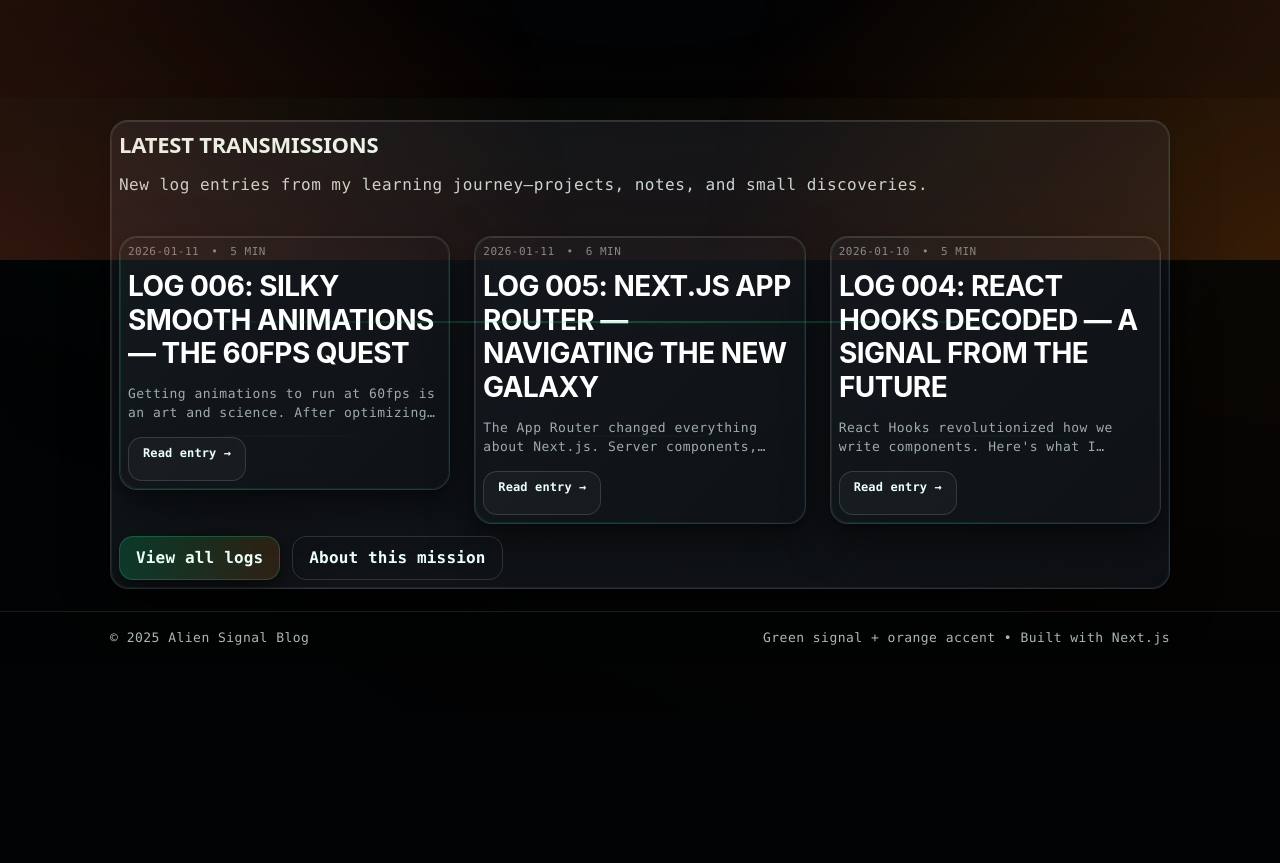
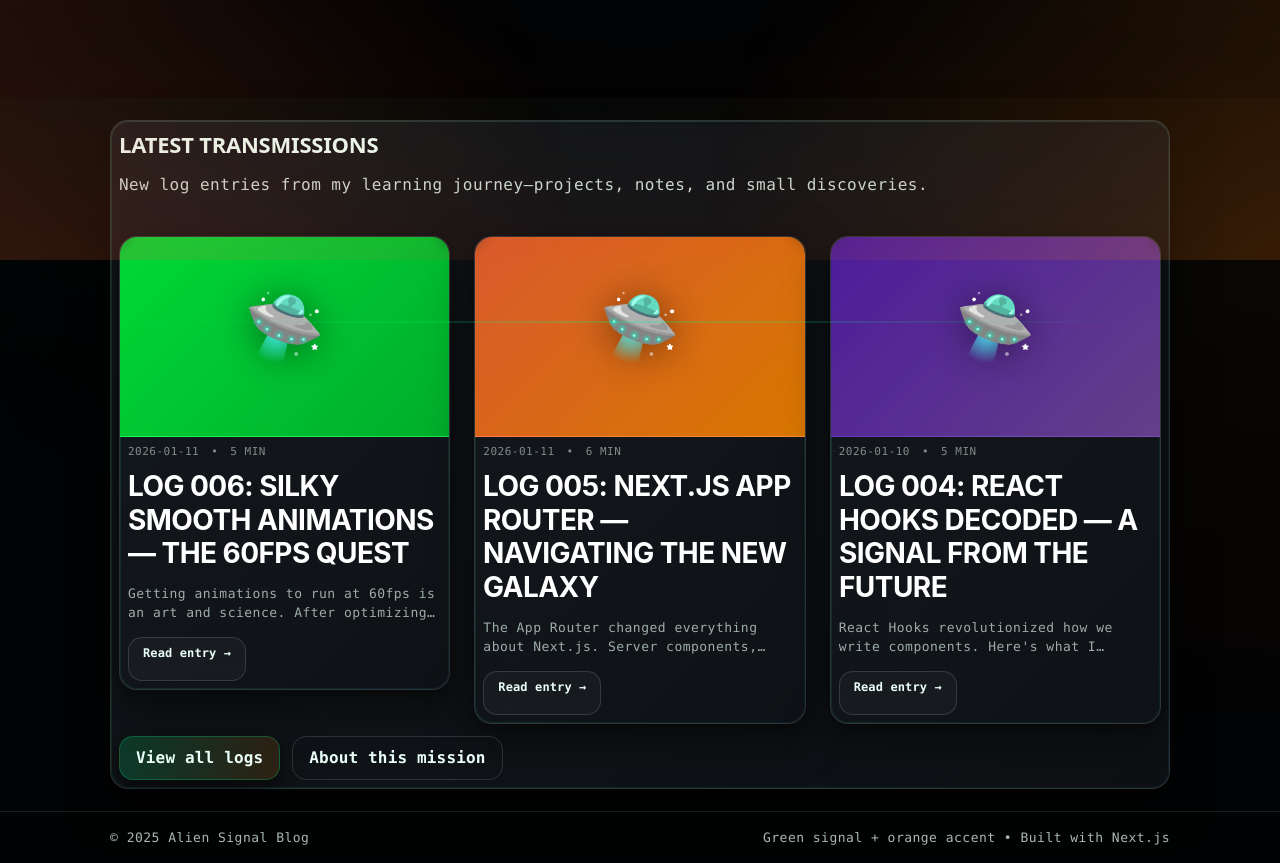
Before and after one commit to seibas/alien-signal-blog, a Next.js app: page / in a window 1280 px wide. Shown: the part 540-1403 px from the top of the page. Before the commit the page ends 1203 px from the top, so only its background shows below. Built offline with nearby package versions, Linux system fonts and the light colour scheme.

Commit message:
Add gradient defaults for posts without images - animated UFO fallback with 4 color variants

```diff
--- a/app/blog/page.jsx
+++ b/app/blog/page.jsx
@@ -200,7 +200,7 @@ export default function BlogIndex() {
           </div>
         ) : (
           <div className="postGrid">
-          {all.map((p) => (
+          {all.map((p, index) => (
             <div
               key={p.slug}
               style={{
@@ -237,7 +237,7 @@ export default function BlogIndex() {
                 transform: deleteMode && selectedPosts.includes(p.slug) ? 'scale(0.98)' : 'scale(1)',
                 transition: 'all 0.2s ease'
               }}>
-                <PostCard post={p} />
+                <PostCard post={p} index={index} />
               </div>
             </div>
           ))}
--- a/app/globals.css
+++ b/app/globals.css
@@ -469,10 +469,96 @@ h1, h2, h3, h4, h5, h6, .h1, .h2, .h3, .articleTitle, .heroTitle {
   opacity: 1;
 }
 
+/* Post Card Image Container */
+.post-card-image-container {
+  width: 100%;
+  height: 200px;
+  position: relative;
+  overflow: hidden;
+  border-radius: 18px 18px 0 0;
+}
+
+/* Custom uploaded image */
+.post-card-image {
+  width: 100%;
+  height: 100%;
+  object-fit: cover;
+  transition: transform 0.3s ease;
+}
+
+.postCard:hover .post-card-image {
+  transform: scale(1.05);
+}
+
+/* Default gradient background (when no image) */
+.post-card-default {
+  width: 100%;
+  height: 200px;
+  display: flex;
+  align-items: center;
+  justify-content: center;
+  position: relative;
+  transition: all 0.3s ease;
+  border-bottom: 1px solid rgba(234,255,247,.1);
+}
+
+.gradient-overlay {
+  width: 100%;
+  height: 100%;
+  display: flex;
+  align-items: center;
+  justify-content: center;
+  background: rgba(0, 0, 0, 0.15);
+  backdrop-filter: blur(5px);
+  transition: all 0.3s ease;
+}
+
+.postCard:hover .gradient-overlay {
+  background: rgba(0, 0, 0, 0.25);
+  backdrop-filter: blur(10px);
+}
+
+/* UFO icon */
+.default-icon {
+  font-size: 4rem;
+  filter: drop-shadow(0 4px 20px rgba(0, 0, 0, 0.5));
+  animation: float 4s ease-in-out infinite;
+  transition: transform 0.3s ease;
+}
+
+.postCard:hover .default-icon {
+  transform: scale(1.1) rotate(5deg);
+}
+
+@keyframes float {
+  0%, 100% {
+    transform: translateY(0) rotate(0deg);
+  }
+  25% {
+    transform: translateY(-10px) rotate(-2deg);
+  }
+  75% {
+    transform: translateY(-10px) rotate(2deg);
+  }
+}
+
 @media (max-width: 768px) {
   .postGrid {
     grid-template-columns: 1fr;
     gap: 16px;
+  }
+
+  /* Post card image adjustments for mobile */
+  .post-card-image-container {
+    height: 180px;
+  }
+
+  .post-card-default {
+    height: 180px;
+  }
+
+  .default-icon {
+    font-size: 3rem;
   }
 }
 
--- a/app/page.jsx
+++ b/app/page.jsx
@@ -42,8 +42,8 @@ export default function Home() {
           <div style={{ height: 14 }} />
 
           <div className="postGrid">
-            {latest.map((p) => (
-              <PostCard key={p.slug} post={p} />
+            {latest.map((p, index) => (
+              <PostCard key={p.slug} post={p} index={index} />
             ))}
           </div>
 
--- a/components/PostCard.jsx
+++ b/components/PostCard.jsx
@@ -3,6 +3,17 @@ import Image from "next/image";
 import SpatialBlurTitle from "./SpatialBlurTitle";
 
 export default function PostCard({ post, index = 0 }) {
+  // Gradient colors (cycles through these for variety)
+  const gradients = [
+    'linear-gradient(135deg, #00FF41 0%, #00CC33 100%)', // Matrix Green
+    'linear-gradient(135deg, #FF6B35 0%, #FF8C00 100%)', // Orange
+    'linear-gradient(135deg, #5B21B6 0%, #764ba2 100%)', // Purple
+    'linear-gradient(135deg, #0A0E1A 0%, #1A1F2E 100%)', // Dark Blue
+  ];
+
+  // Pick gradient based on index for variety
+  const defaultGradient = gradients[index % gradients.length];
+
   // Truncate excerpt to max 80 characters for cleaner display, skipping image markdown
   const getCleanExcerpt = () => {
     let excerpt = post.excerpt || '';
@@ -37,6 +48,11 @@ export default function PostCard({ post, index = 0 }) {
 
   // Extract first image from either blocks (new) or content (old)
   const getFirstImage = () => {
+    // Check for featured image first
+    if (post.featuredImage) {
+      return post.featuredImage;
+    }
+
     // New format: blocks
     if (Array.isArray(post.blocks)) {
       for (const block of post.blocks) {
@@ -63,6 +79,7 @@ export default function PostCard({ post, index = 0 }) {
   };
 
   const firstImage = getFirstImage();
+  const hasCustomImage = firstImage !== null;
 
   return (
     <Link href={`/blog/${post.slug}`} style={{ textDecoration: 'none', color: 'inherit' }}>
@@ -72,11 +89,12 @@ export default function PostCard({ post, index = 0 }) {
         overflow: 'hidden',
         cursor: 'pointer'
       }}>
-        {firstImage && (
+        <div className="post-card-image-container">
+          {hasCustomImage ? (
             <div style={{
               position: 'relative',
               width: '100%',
-            height: '180px',
+              height: '200px',
               overflow: 'hidden',
               background: 'rgba(0,0,0,0.3)',
               borderBottom: '1px solid rgba(234,255,247,.1)'
@@ -91,9 +109,20 @@ export default function PostCard({ post, index = 0 }) {
                   objectPosition: 'center'
                 }}
                 loading="lazy"
+                className="post-card-image"
               />
             </div>
+          ) : (
+            <div
+              className="post-card-default"
+              style={{ background: defaultGradient }}
+            >
+              <div className="gradient-overlay">
+                <span className="default-icon">🛸</span>
+              </div>
+            </div>
           )}
+        </div>
         <div className="cardPad" style={{
           flex: 1,
           display: 'flex',
```
Lines whose indentation alone changed are shown as unchanged.
